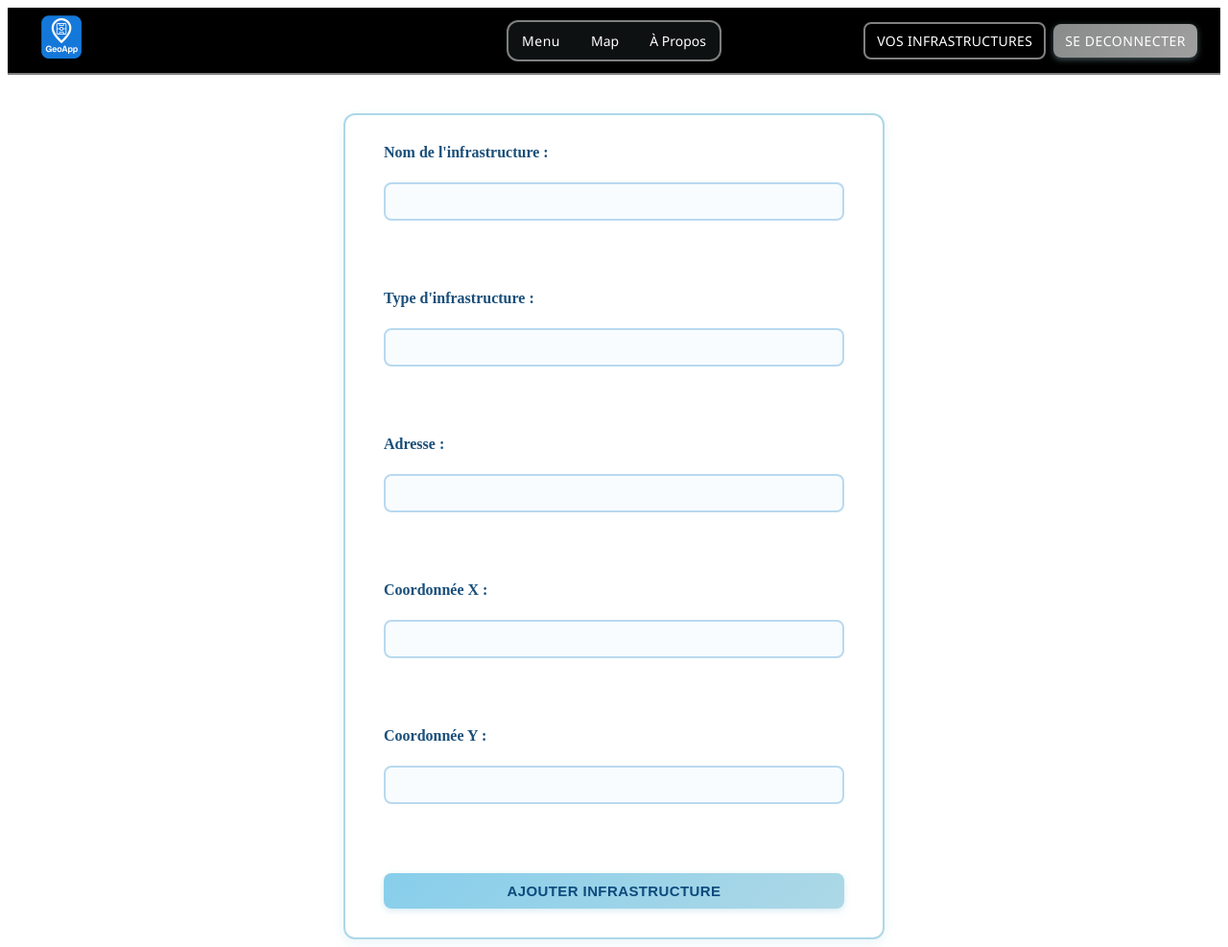
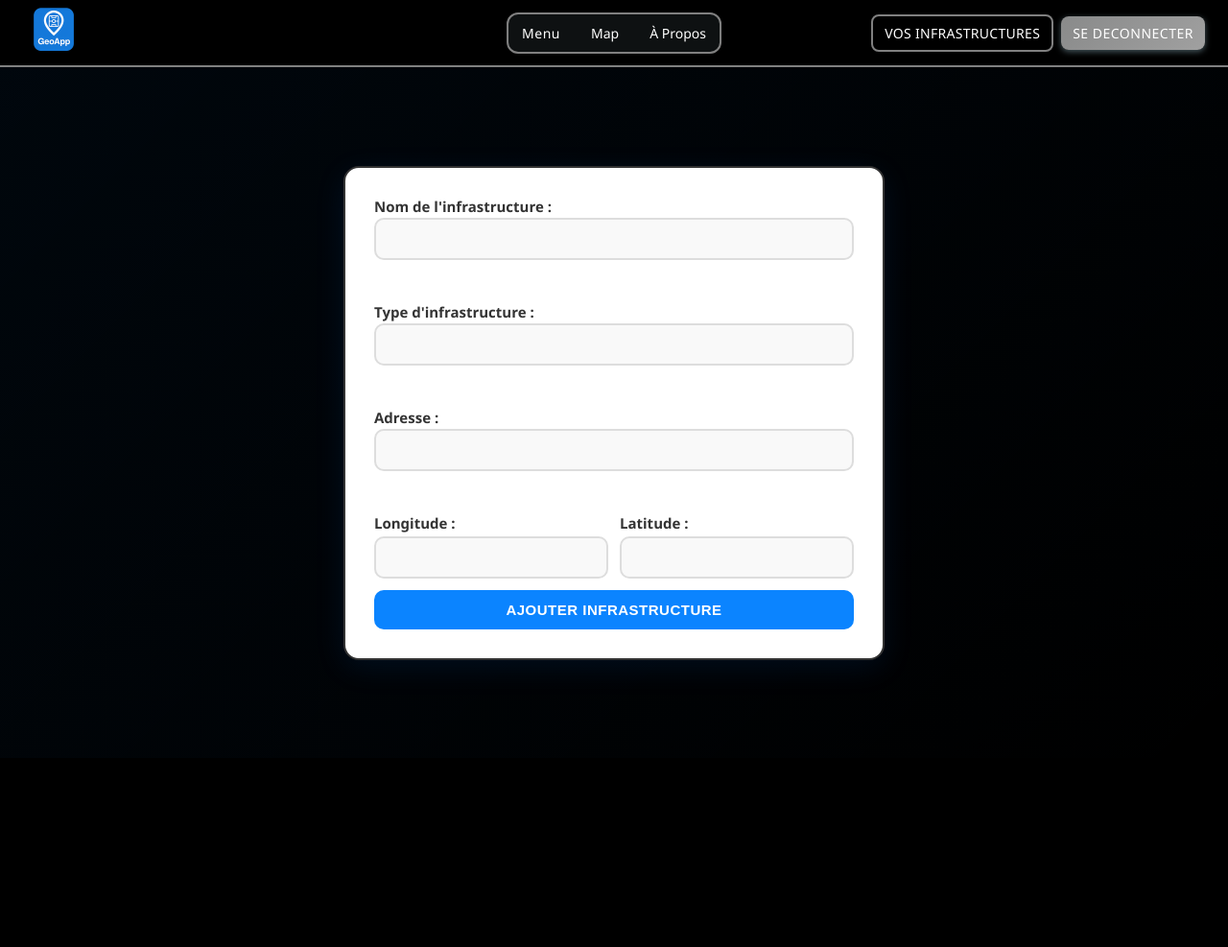
Before and after one commit to Tgby270/GeoApp, a PHP site: page /HTML/ajouterInfrastructure.php in a window 1280 px wide. Shown: the whole page at 96% size. After the commit the page ends 704 px from the top, so only its background shows below. Run offline with PHP 8.4, Linux system fonts and the light colour scheme.

Commit message:
[FEAT]Possible to add a new infrastructure to  the Database , no confirmation page to infrom if success, to implement later
[FIX] Styling issue as well as the php to add to the database

```diff
--- a/CSS/ajoutInfrastructure.css
+++ b/CSS/ajoutInfrastructure.css
@@ -1,72 +1,167 @@
+body {
+    background-color: black;
+    font-family: 'Instrument Sans', 'Segoe UI', Helvetica, sans-serif;
+    margin: 0;
+    overflow: hidden;
+    height: 100vh;
+}
+
 .form-container {
     display: flex;
     justify-content: center;
-    margin-top: 40px;
-    padding: 0 12px;
+    align-items: center;
+    height: calc(100vh - 80px);
+    padding: 20px 12px;
+    background: linear-gradient(135deg, rgba(11, 132, 255, 0.05) 0%, rgba(0, 0, 0, 0) 100%);
+    box-sizing: border-box;
 }
 
 form {
-    background: #ffffff;
-    padding: 30px 40px;
-    border-radius: 12px;
-    box-shadow: 0 4px 12px rgba(173, 216, 230, 0.25);
-    border: 2px solid #add8e6;
-    max-width: 480px;
+    background: white;
+    backdrop-filter: blur(10px);
+    padding: 30px;
+    border-radius: 16px;
+    border: 2px solid #333;
+    max-width: 500px;
     width: 100%;
     display: flex;
     flex-direction: column;
-    gap: 18px;
+    gap: 0;
+    box-shadow: 0 8px 32px rgba(11, 132, 255, 0.1), inset 0 1px 0 rgba(255, 255, 255, 0.1);
+}
+
+form h2 {
+    color: #1a1a1a;
+    font-size: 28px;
+    margin: 0 0 4px 0;
+    text-align: center;
 }
 
 form label {
     font-weight: 600;
-    color: #1a4f7a;
-    margin-bottom: 4px;
+    color: #333;
+    margin-bottom: 2px;
     display: block;
+    font-size: 15px;
 }
 
 form input[type="text"],
 form input[type="number"] {
     width: 100%;
-    padding: 10px 12px;
-    border-radius: 8px;
-    border: 2px solid #b9d9ef;
-    background: #f8fcff;
+    padding: 12px 14px;
+    border-radius: 10px;
+    border: 2px solid #ddd;
+    background: #f9f9f9;
+    color: #1a1a1a;
     font-size: 14px;
-    transition: all 0.25s ease;
+    transition: all 0.3s ease;
     box-sizing: border-box;
 }
 
-form input:focus {
-    border-color: #6bb8e8;
-    box-shadow: 0 0 6px rgba(104, 175, 226, 0.4);
+form input[type="text"]::placeholder,
+form input[type="number"]::placeholder {
+    color: rgba(0, 0, 0, 0.4);
+}
+
+.coordinates-row {
+    display: flex;
+    gap: 12px;
+}
+
+.coord-group {
+    flex: 1;
+    display: flex;
+    flex-direction: column;
+    gap: 2px;
+}
+
+.coord-group label {
+    font-weight: 600;
+    color: #333;
+    font-size: 15px;
+}
+
+.coord-group input {
+    width: 100%;
+    padding: 12px 14px;
+    border-radius: 10px;
+    border: 2px solid #ddd;
+    background: #f9f9f9;
+    color: #1a1a1a;
+    font-size: 14px;
+    transition: all 0.3s ease;
+    box-sizing: border-box;
+}
+
+.coord-group input:focus {
+    border-color: #0b84ff;
+    background: rgba(255, 255, 255, 0.12);
+    box-shadow: 0 0 12px rgba(11, 132, 255, 0.3);
+    outline: none;
+}
+
+form input[type="text"]:focus,
+form input[type="number"]:focus {
+    border-color: #0b84ff;
+    background: rgba(255, 255, 255, 0.12);
+    box-shadow: 0 0 12px rgba(11, 132, 255, 0.3);
     outline: none;
 }
 
 form input[type="submit"] {
-    background: linear-gradient(135deg, #87ceeb 0%, #add8e6 100%);
+    background: #0b84ff;
     border: none;
-    padding: 10px;
-    border-radius: 8px;
-    color: #0d4a7c;
+    padding: 12px 24px;
+    border-radius: 10px;
+    color: white;
     font-weight: 700;
     font-size: 15px;
     cursor: pointer;
-    transition: 0.3s;
+    transition: all 0.3s ease;
     text-transform: uppercase;
-    letter-spacing: 0.4px;
-    box-shadow: 0 2px 6px rgba(173, 216, 230, 0.5);
+    letter-spacing: 0.5px;
+    margin-top: 12px;
 }
 
 form input[type="submit"]:hover {
-    background: linear-gradient(135deg, #6fb7db 0%, #87ceeb 100%);
+    background: #0969cc;
     transform: translateY(-2px);
-    box-shadow: 0 6px 12px rgba(173, 216, 230, 0.6);
+    box-shadow: 0 8px 20px rgba(11, 132, 255, 0.4);
+}
+
+form input[type="submit"]:active {
+    transform: translateY(0);
+}
+
+@media (max-width: 768px) {
+    .form-container {
+        min-height: calc(100vh - 120px);
+        padding: 20px 12px;
+    }
+
+    form {
+        padding: 30px;
+        gap: 2px;
+    }
+
+    form h2 {
+        font-size: 24px;
+    }
 }
 
 @media (max-width: 480px) {
+    .form-container {
+        min-height: auto;
+        padding: 16px 12px;
+    }
+
     form {
-        padding: 22px;
+        padding: 20px;
+        gap: 1px;
+    }
+
+    form h2 {
+        font-size: 20px;
     }
 
     form input[type="submit"] {
--- a/CSS/style.css
+++ b/CSS/style.css
@@ -42,6 +42,7 @@ html, body {
     transform-origin: 50% 50%;
     box-shadow: 0 10px 30px rgba(0,0,0,0.45);
     background: #000;
+    margin: 0 auto;
 }
 
 /* Fullscreen overlay used during transition */
--- a/HTML/ajouterInfrastructure.php
+++ b/HTML/ajouterInfrastructure.php
@@ -11,7 +11,7 @@
         <?php include './headerConnect.html'; ?>
     </header>
     <div class="form-container">
-        <form action="ajouterInfrastructure.php" method="post">
+        <form action="../PHP/ajouterInfrastrucutre.php" method="post">
             <label for="nom">Nom de l'infrastructure : </label>
             <input type="text" id="nom" name="nom" required><br><br>
 
@@ -21,14 +21,20 @@
             <label for="adresse">Adresse : </label>
             <input type="text" id="adresse" name="adresse" required><br><br>
 
-            <label for="coordonnéeX">Coordonnée X : </label>
-            <input type="number" id="coordonnéeX" name="coordonnéeX" required><br><br>
-
-            <label for="coordonnéeY">Coordonnée Y : </label>
-            <input type="number" id="coordonnéeY" name="coordonnéeY" required><br><br>
+            <div class="coordinates-row">
+                <div class="coord-group">
+                    <label for="coordonnéeX">Longitude : </label>
+                    <input type="number" id="coordonnéeX" name="coordonnéeX" required>
+                </div>
+                <div class="coord-group">
+                    <label for="coordonnéeY">Latitude : </label>
+                    <input type="number" id="coordonnéeY" name="coordonnéeY" required>
+                </div>
+            </div>
 
            <input type="submit" value="Ajouter Infrastructure">
         </form>
+        <?php //include './PHP/ajouterInfrastrucutre.php'; ?>
     </div>
 </body>
 </html>
```
Also changed, not shown: PHP/ajouterInfrastrucutre.php (+15 -6 lines).
